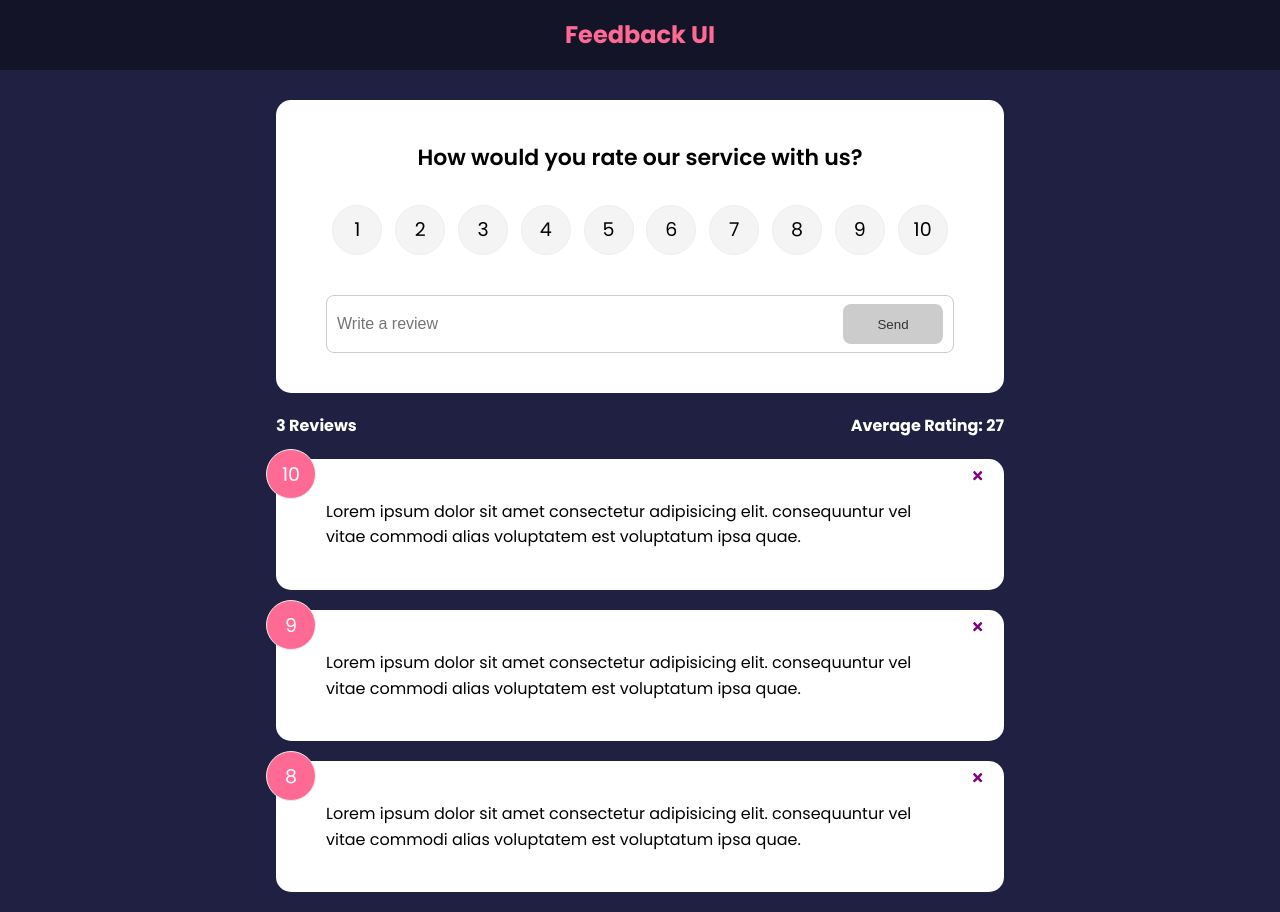
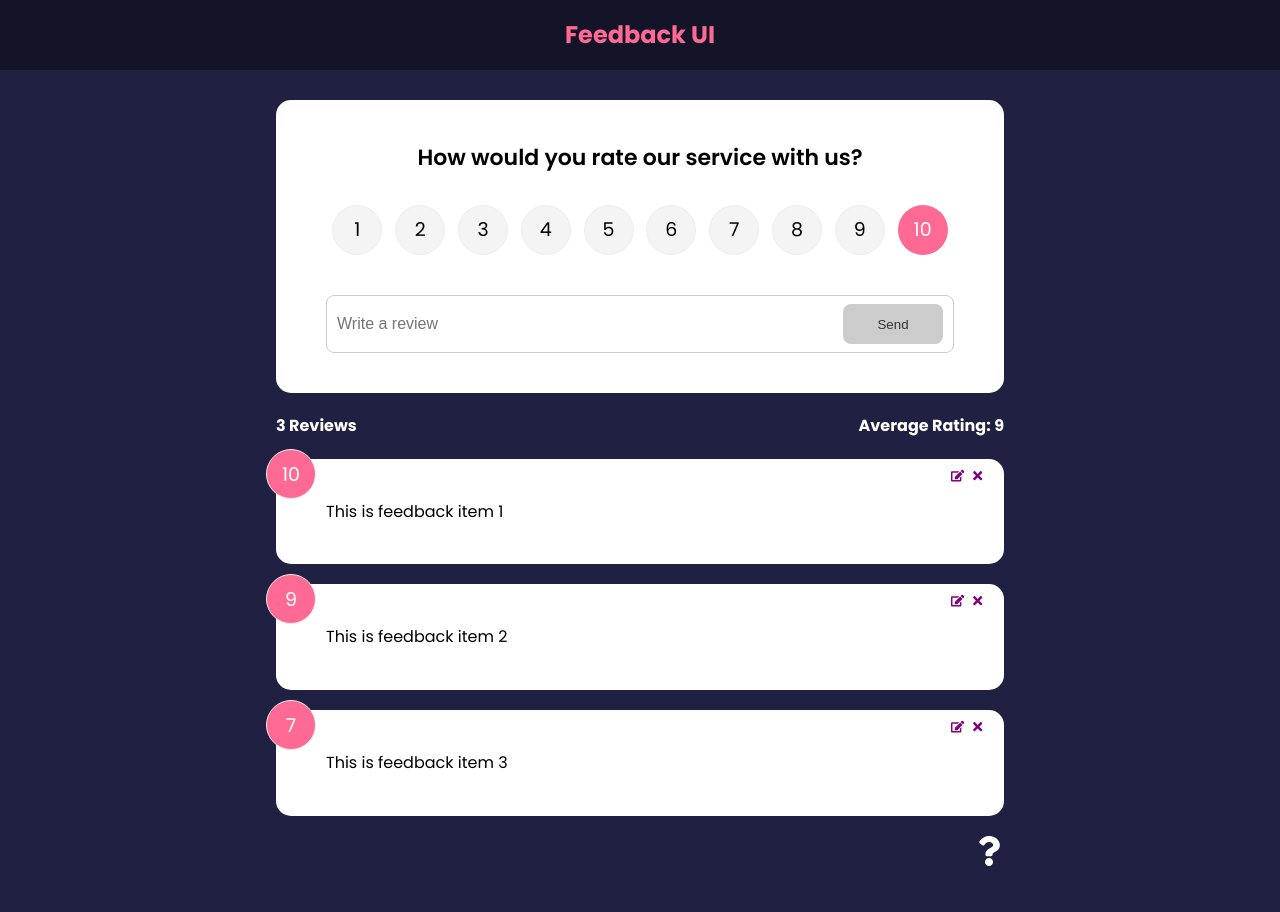
Before and after one commit to rickcarosa/new-app, a React (Create React App) app: page / in a window 1280 px wide. After the commit the page ends 873 px from the top, so only its background shows below. Built offline with nearby package versions, Linux system fonts and the light colour scheme; the HTML template or start-up script is replaced by a standard one.

Commit message:
add context

```diff
--- a/package.json
+++ b/package.json
@@ -9,6 +9,7 @@
     "react": "^18.2.0",
     "react-dom": "^18.2.0",
     "react-icons": "^4.4.0",
+    "react-router-dom": "^6.3.0",
     "react-scripts": "5.0.1",
     "uuid": "^8.3.2",
     "web-vitals": "^2.1.4"
--- a/src/App.js
+++ b/src/App.js
@@ -1,34 +1,37 @@
-import { useState } from 'react';
-import { v4 as uuidv4 } from 'uuid';
+import { BrowserRouter as Router, Route, Routes } from 'react-router-dom';
 import FeedbackList from './components/FeedbackList';
 import Header from './components/Header';
-import feedbackData from './data/feedbackData';
 import FeedbackStats from './components/FeedbackStats';
 import FeedbackForm from './components/FeedbackForm';
+import AboutPage from './pages/AboutPage';
+import AboutIconLink from './components/AboutIconLink';
+import { FeedbackProvider } from './context/FeedbackContext';
 
 function App() {
-  const [feedback, setFeedback] = useState(feedbackData);
+  return (
+    <FeedbackProvider>
+      <Router>
+        <Header />
+        <div className='container'>
+          <Routes>
+            <Route
+              path='/'
+              exact
+              element={
+                <>
+                  <FeedbackForm />
+                  <FeedbackStats />
+                  <FeedbackList />
+                </>
+              }
+            ></Route>
 
-  const deleteFeedback = (id) => {
-    if (window.confirm('Are you sure you want to delete?')) {
-      setFeedback(feedback.filter((item) => item.id !== id));
-    }
-  };
-
-  const addFeedback = (newFeedback) => {
-    newFeedback.id = uuidv4();
-    setFeedback([newFeedback, ...feedback]);
-  };
-
-  return (
-    <>
-      <Header />
-      <div className='container'>
-        <FeedbackForm handleAdd={addFeedback} />
-        <FeedbackStats feedback={feedback} />
-        <FeedbackList feedback={feedback} handleDelete={deleteFeedback} />
-      </div>
-    </>
+            <Route exact path='/about' element={<AboutPage />} />
+          </Routes>
+          <AboutIconLink />
+        </div>
+      </Router>
+    </FeedbackProvider>
   );
 }
 
--- /dev/null
+++ b/src/components/AboutIconLink.js
@@ -0,0 +1,14 @@
+import { FaQuestion } from 'react-icons/fa';
+import { Link } from 'react-router-dom';
+
+const AboutIconLink = () => {
+  return (
+    <div className='about-link'>
+      <Link to='/about'>
+        <FaQuestion size={30} />
+      </Link>
+    </div>
+  );
+};
+
+export default AboutIconLink;
--- a/src/components/FeedbackForm.js
+++ b/src/components/FeedbackForm.js
@@ -1,13 +1,25 @@
-import { useState } from 'react';
+import { useState, useEffect, useContext } from 'react';
 import Card from './shared/Card';
 import Button from './shared/Button';
 import RatingSelect from './RatingSelect';
+import FeedbackContext from '../context/FeedbackContext';
 
-const FeedbackForm = ({ handleAdd }) => {
+const FeedbackForm = () => {
   const [text, setText] = useState('');
   const [rating, setRating] = useState(10);
   const [btnDisabled, setBtnDisabled] = useState(true);
   const [message, setMessage] = useState('');
+
+  const { addFeedback, feedbackEdit, updateFeedback } =
+    useContext(FeedbackContext);
+
+  useEffect(() => {
+    if (feedbackEdit.edit === true) {
+      setBtnDisabled(false);
+      setText(feedbackEdit.item.text);
+      setRating(feedbackEdit.item.rating);
+    }
+  }, [feedbackEdit]);
 
   const handleTextChange = (event) => {
     if (text === '') {
@@ -30,7 +42,13 @@
         text,
         rating,
       };
-      handleAdd(newFeedback);
+
+      if (feedbackEdit.edit === true) {
+        updateFeedback(feedbackEdit.item.id, newFeedback);
+      } else {
+        addFeedback(newFeedback);
+      }
+
       setText('');
     }
   };
@@ -39,7 +57,7 @@
     <Card>
       <form onSubmit={handleSubmit}>
         <h2>How would you rate our service with us?</h2>
-        <RatingSelect select={(rating) => setRating(rating)} />
+        <RatingSelect select={setRating} selected={rating} />
         <div className='input-group'>
           <input
             type='text'
--- a/src/components/FeedbackItem.js
+++ b/src/components/FeedbackItem.js
@@ -1,13 +1,20 @@
 import Card from './shared/Card';
 import PropTypes from 'prop-types';
-import { FaTimes } from 'react-icons/fa';
+import { FaTimes, FaEdit } from 'react-icons/fa';
+import { useContext } from 'react';
+import FeedbackContext from '../context/FeedbackContext';
 
-const FeedbackItem = ({ item, handleDelete }) => {
+const FeedbackItem = ({ item }) => {
+  const { deleteFeedback, editFeedback } = useContext(FeedbackContext);
+
   return (
     <Card>
       <div className='num-display'>{item.rating}</div>
-      <button className='close' onClick={() => handleDelete(item.id)}>
+      <button className='close' onClick={() => deleteFeedback(item.id)}>
         <FaTimes color='purple' />
+      </button>
+      <button className='edit' onClick={() => editFeedback(item)}>
+        <FaEdit color='purple' />
       </button>
       <div className='text-display'>{item.text}</div>
     </Card>
--- a/src/components/FeedbackList.js
+++ b/src/components/FeedbackList.js
@@ -1,7 +1,10 @@
+import { useContext } from 'react';
 import FeedbackItem from './FeedbackItem';
-import PropTypes from 'prop-types';
+import FeedbackContext from '../context/FeedbackContext';
 
-const FeedbackList = ({ feedback, handleDelete }) => {
+const FeedbackList = () => {
+  const { feedback } = useContext(FeedbackContext);
+
   if (!feedback || feedback.length === 0) {
     return <p>No feedback yet</p>;
   }
@@ -9,20 +12,10 @@
   return (
     <div className='feedback-list'>
       {feedback.map((item) => (
-        <FeedbackItem key={item.id} item={item} handleDelete={handleDelete} />
+        <FeedbackItem key={item.id} item={item} />
       ))}
     </div>
   );
 };
 
-FeedbackList.propTypes = {
-  feedback: PropTypes.arrayOf(
-    PropTypes.shape({
-      id: PropTypes.number.isRequired,
-      text: PropTypes.string.isRequired,
-      rating: PropTypes.number.isRequired,
-    })
-  ),
-};
-
 export default FeedbackList;
--- a/src/components/FeedbackStats.js
+++ b/src/components/FeedbackStats.js
@@ -1,11 +1,13 @@
 import PropTypes from 'prop-types';
+import { useContext } from 'react';
+import FeedbackContext from '../context/FeedbackContext';
 
-const FeedbackStats = ({ feedback }) => {
-  let average = feedback.reduce((acc, cur) => {
-    return acc + cur.rating;
-  }, 0);
+const FeedbackStats = () => {
+  const { feedback } = useContext(FeedbackContext);
 
-  average = average.toFixed(1).replace(/[.,]0$/, '');
+  const average = Math.round(
+    feedback.reduce((acc, { rating }) => acc + rating, 0) / feedback.length
+  );
 
   return (
     <div className='feedback-stats'>
@@ -15,8 +17,4 @@
   );
 };
 
-FeedbackStats.propTypes = {
-  feedback: PropTypes.array.isRequired,
-};
-
 export default FeedbackStats;
--- a/src/components/RatingSelect.js
+++ b/src/components/RatingSelect.js
@@ -1,8 +1,4 @@
-import { useState } from 'react';
-
 const RatingSelect = ({ select, selected }) => {
-  //   const [selected, setSelected] = useState(10);
-
   const handleChange = (e) => {
     // plus sign changes value from string to number
     select(+e.currentTarget.value);
--- /dev/null
+++ b/src/context/FeedbackContext.js
@@ -0,0 +1,71 @@
+import { createContext, useState } from 'react';
+import { v4 as uuidv4 } from 'uuid';
+
+const FeedbackContext = createContext();
+
+export const FeedbackProvider = ({ children }) => {
+  const [feedback, setFeedback] = useState([
+    {
+      id: 1,
+      text: 'This is feedback item 1',
+      rating: 10,
+    },
+    {
+      id: 2,
+      text: 'This is feedback item 2',
+      rating: 9,
+    },
+    {
+      id: 3,
+      text: 'This is feedback item 3',
+      rating: 7,
+    },
+  ]);
+
+  const [feedbackEdit, setFeedbackEdit] = useState({
+    item: {},
+    edit: false,
+  });
+
+  const addFeedback = (newFeedback) => {
+    newFeedback.id = uuidv4();
+    setFeedback([newFeedback, ...feedback]);
+  };
+
+  const deleteFeedback = (id) => {
+    if (window.confirm('Are you sure you want to delete?')) {
+      setFeedback(feedback.filter((item) => item.id !== id));
+    }
+  };
+
+  // set item to be updated
+  const editFeedback = (item) => {
+    setFeedbackEdit({
+      item,
+      edit: true,
+    });
+  };
+
+  const updateFeedback = (id, updItem) => {
+    setFeedback(
+      feedback.map((item) => (item.id === id ? { ...item, ...updItem } : item))
+    );
+  };
+
+  return (
+    <FeedbackContext.Provider
+      value={{
+        feedback,
+        deleteFeedback,
+        editFeedback,
+        addFeedback,
+        feedbackEdit,
+        updateFeedback,
+      }}
+    >
+      {children}
+    </FeedbackContext.Provider>
+  );
+};
+
+export default FeedbackContext;
--- /dev/null
+++ b/src/pages/AboutPage.js
@@ -0,0 +1,19 @@
+import Card from '../components/shared/Card';
+import { Link } from 'react-router-dom';
+
+const AboutPage = () => {
+  return (
+    <Card>
+      <div className='about'>
+        <h1>About This Project</h1>
+        <p>This is a React app to leave feedback for a product or service.</p>
+
+        <p>
+          <Link to='/'>Back home</Link>
+        </p>
+      </div>
+    </Card>
+  );
+};
+
+export default AboutPage;
```
Also changed, not shown: 1 other file (tests, documents, lock files or other folders).
